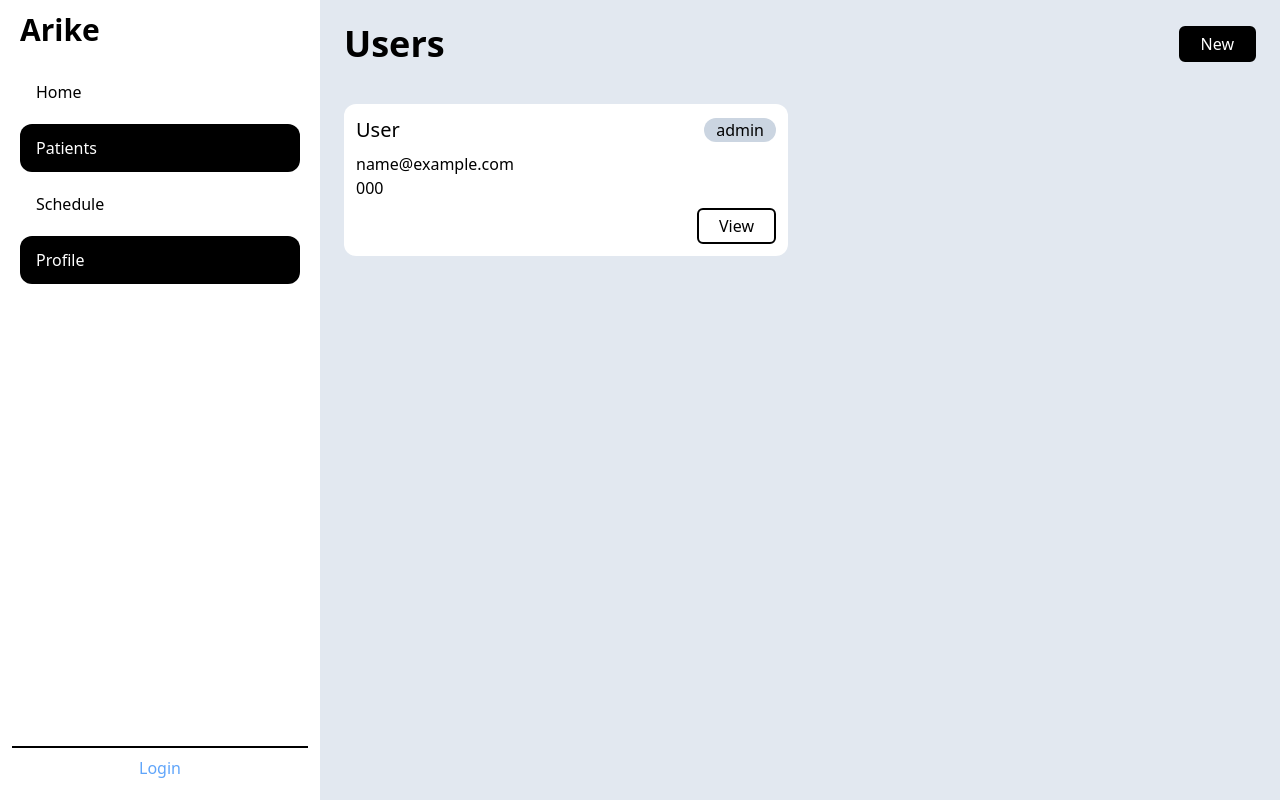
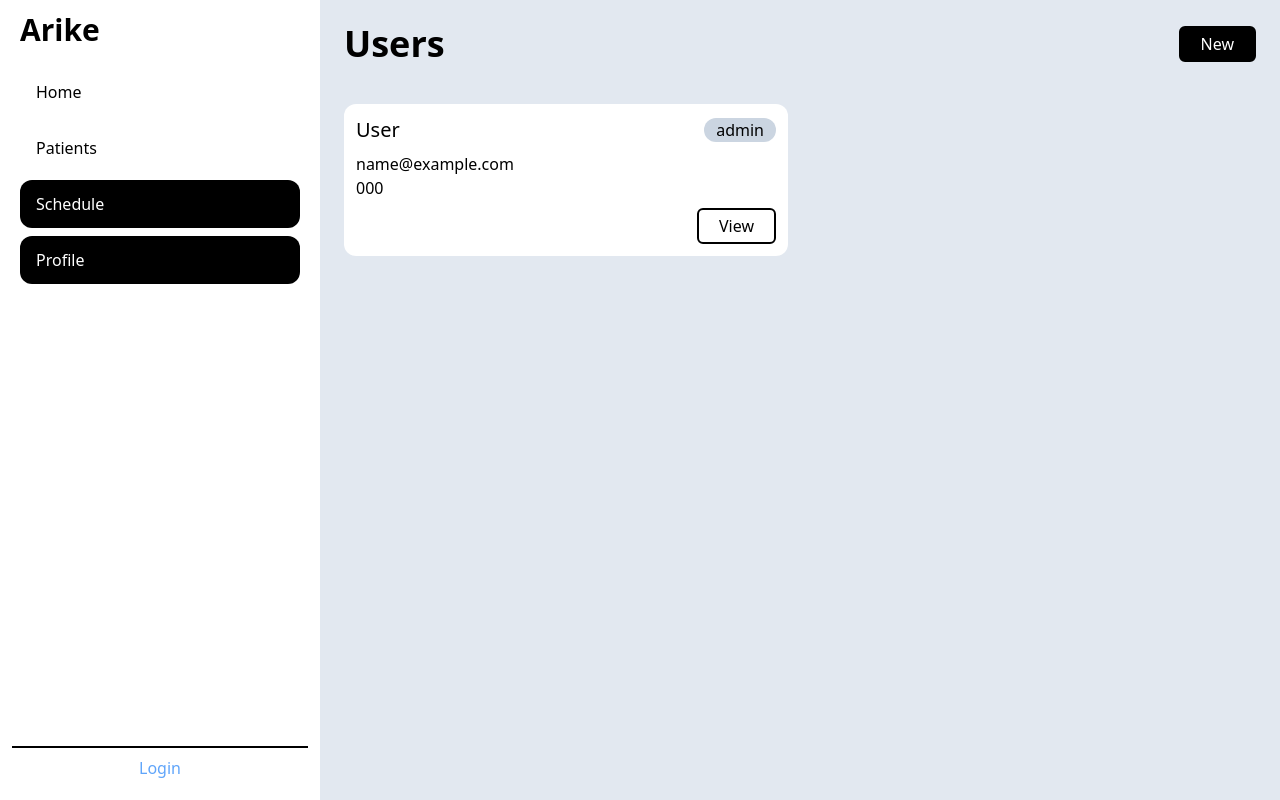
Before and after one commit to Khiladi2020/arike, a Django app: template app_admin/templates/app_admin/appuser_list.html in a window 1280 px wide. Run offline with Django 3.2, Linux system fonts and the light colour scheme; the template is opened without the code that fills it: most values are stand-ins (such as "Sample title", 1, 10 or a date in 2020); some libraries are stand-ins or nearby versions.

Commit message:
fixed base html file and added updated DB

```diff
--- a/templates/base.html
+++ b/templates/base.html
@@ -4,6 +4,7 @@
 {% url 'app_admin:facility_list' as facility_url %}
 {% url 'app_admin:user_list' as user_url %}
 {% url 'app_admin:profile_page' as profile_url %}
+{% url 'patient:schedule_list' as schedule_url %}
 
 <!DOCTYPE html>
 <html lang="en">
@@ -32,8 +33,8 @@
                     <a class="hover:bg-black hover:text-white my-1 p-3 pl-4 rounded-xl {% if facility_url in request.path %} text-white bg-black {% endif %}" href="{{facility_url}}">Facility</a>
                     <a class="hover:bg-black hover:text-white my-1 p-3 pl-4 rounded-xl {% if user_url in request.path %} text-white bg-black {% endif %}" href="{{user_url}}">Users</a>
                 {% endif %}
-                <a class="hover:bg-black hover:text-white my-1 p-3 pl-4 rounded-xl {% if patient_url in request.path %} text-white bg-black {% endif %}" href="{{patient_url}}">Patients</a>
-                <a class="hover:bg-black hover:text-white my-1 p-3 pl-4 rounded-xl" href="#">Schedule</a>
+                <a class="hover:bg-black hover:text-white my-1 p-3 pl-4 rounded-xl {% if patient_url in request.path and schedule_url not in request.path %} text-white bg-black {% endif %}" href="{{patient_url}}">Patients</a>
+                <a class="hover:bg-black hover:text-white my-1 p-3 pl-4 rounded-xl {% if schedule_url in request.path %} text-white bg-black {% endif %}" href="{{schedule_url}}">Schedule</a>
                 <a class="hover:bg-black hover:text-white my-1 p-3 pl-4 rounded-xl {% if profile_url in request.path %} text-white bg-black {% endif %}" href="{{profile_url}}">Profile</a>
             </nav>
             <!-- User -->
```
Also changed, not shown: db.sqlite3.
